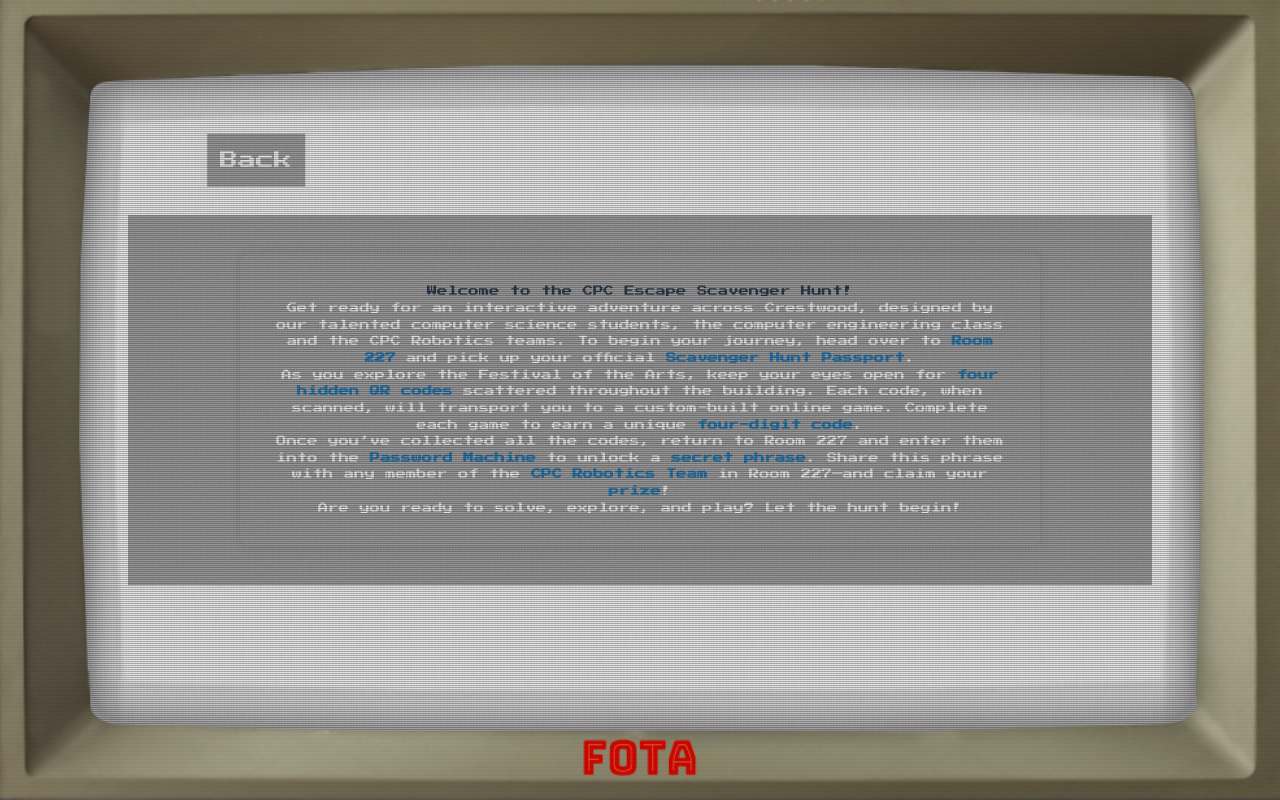
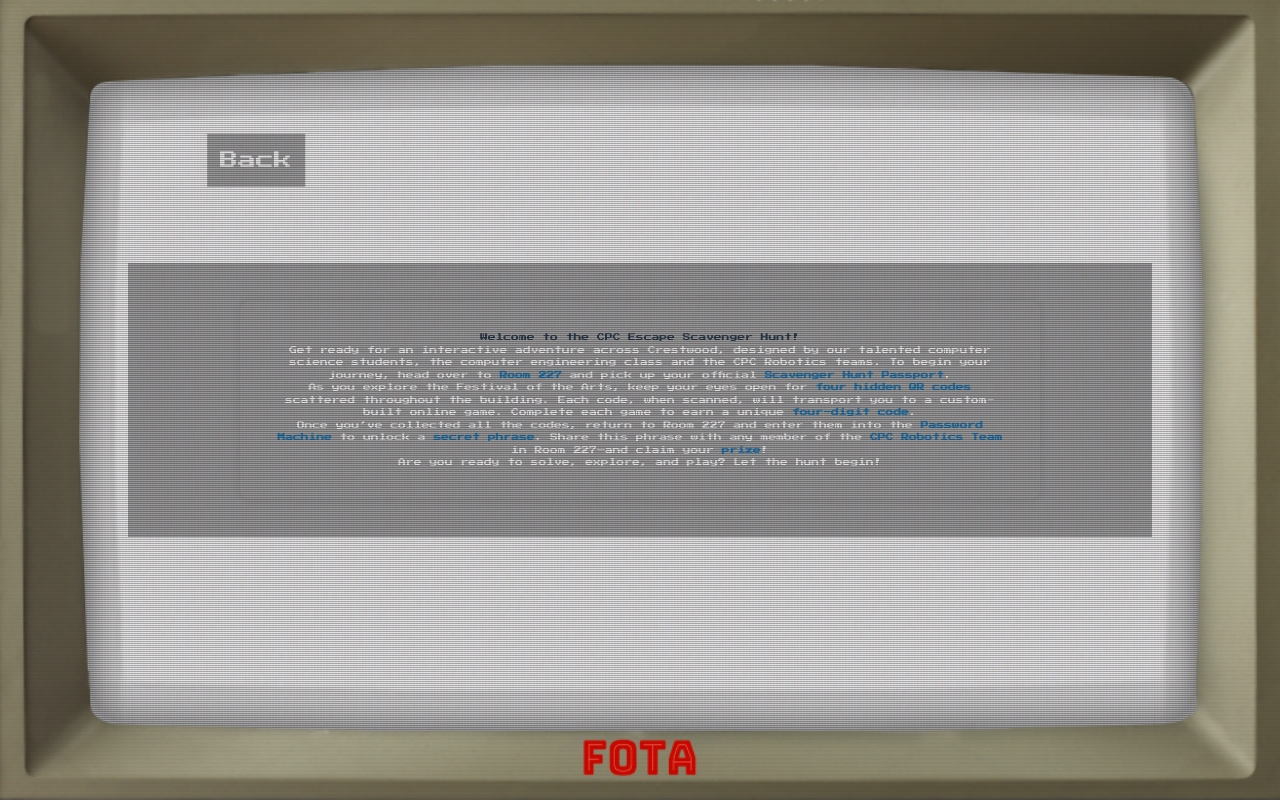
Before and after one commit to CPC-ComputerScience/FOTA, a Next.js app: page /games-intro in a window 1280 px wide. Built offline with nearby package versions, Linux system fonts and the light colour scheme.

Commit message:
fix space in about and text

```diff
--- a/src/app/about/about.scss
+++ b/src/app/about/about.scss
@@ -40,10 +40,16 @@
   left: 50%;
   transform: translate(-50%, -50%);
   font-family: "Open Sans";
-  display: flex;
   gap: 20px;
   font-size: small;
   width: 80%;
+  max-height: 90vh;
+  overflow-y: auto;
+}
+
+.about-content {
+  max-height: 90vh;
+  overflow-y: auto;
 }
 
 .tube-border {
@@ -125,3 +131,22 @@
 html body .tube-shape {
   background: white !important;
 }
+
+.scavenger-container {
+  max-width: 800px;
+  font-size: 60%;
+  margin: auto;
+  padding: 30px;
+  border-radius: 10px;
+  box-shadow: 0 0 10px rgba(0, 0, 0, 0.1);
+  line-height: 1.6;
+
+  h1 {
+    color: #2c3e50;
+    text-align: center;
+  }
+
+  strong {
+    color: #2980b9;
+  }
+}
--- a/src/app/about/page.tsx
+++ b/src/app/about/page.tsx
@@ -18,10 +18,12 @@
           </div>
         </Link>
         <div className="about-content">
+           <div className="scavenger-container">
           <p>
 The Festival of the Arts is an annual celebration held at Crestwood that highlights the creativity, talent, and hard work of our students. This much-anticipated event offers a wonderful opportunity for families, friends, and peers to come together and experience the diverse range of artistic projects students have developed throughout the year. From visual art and music to drama and digital media, the festival showcases the many ways students express themselves and grow as creators. Notably, technology is playing an increasingly prominent role in the arts at Crestwood, reflecting its deep integration into the school’s vibrant and evolving creative culture.
 
           </p>
+          </div>
         </div>
       </div>
     </div>
--- a/src/app/games-intro/games-intro.scss
+++ b/src/app/games-intro/games-intro.scss
@@ -25,10 +25,9 @@
   cursor: pointer;
 }
 
-.about-page {
-  background-color: white !important;
-  min-height: 100vh;
-  width: 100vw;
+.about-content {
+  max-height: 90vh;
+  overflow-y: auto;
 }
 
 
@@ -128,7 +127,7 @@
 
 .scavenger-container {
   max-width: 800px;
-  font-size: 80%;
+  font-size: 60%;
   margin: auto;
   padding: 30px;
   border-radius: 10px;
```
